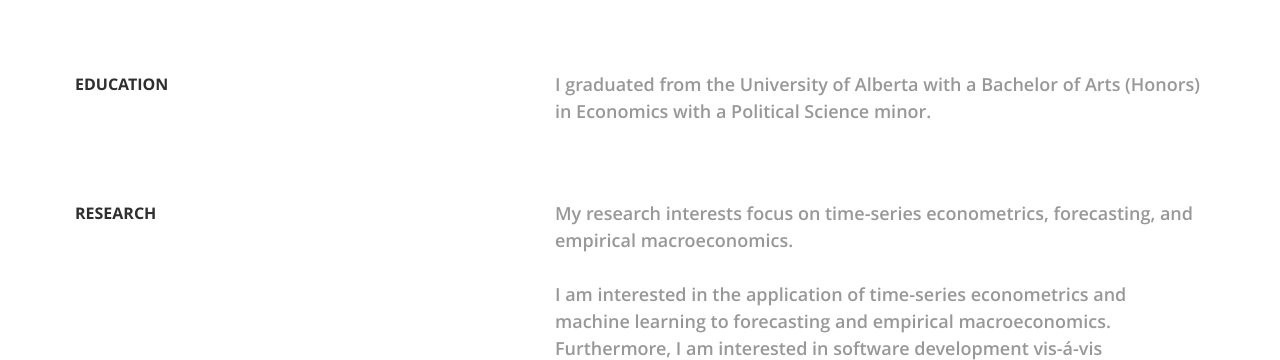
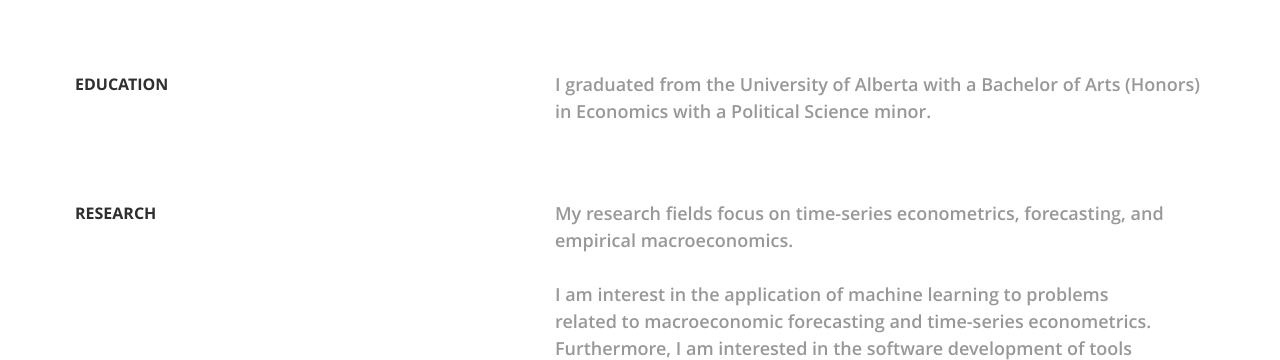
Before and after one commit to lj-valencia/lj-valencia.github.io, a plain HTML site: page about/index.html in a window 1280 px wide. Shown: the part 592-952 px from the top of the page. Drawn offline with Linux system fonts and the light colour scheme; a web font is replaced by a local one.

Commit message:
rebuilding site Thu Nov 24 23:22:12 MST 2022

```diff
--- a/about/index.html
+++ b/about/index.html
@@ -92,9 +92,9 @@
     <div class="padder">
 <div class="categories clearfix bottom-space"><div class="category"><div class="category-label">Education</div><div class="category-content"><p>I graduated from the University of Alberta with a Bachelor of Arts (Honors)</p>
 <p>in Economics with a Political Science minor. </p>
-</div></div><div class="category"><div class="category-label">Research</div><div class="category-content"><p>My research interests focus on time-series econometrics, forecasting, and</p><p> empirical macroeconomics.</p>
+</div></div><div class="category"><div class="category-label">Research</div><div class="category-content"><p>My research fields focus on time-series econometrics, forecasting, and</p><p> empirical macroeconomics.</p>
 </br>
-<p>I am interested in the application of time-series econometrics and</p><p> machine learning to forecasting and empirical macroeconomics. Furthermore, I am interested in software development vis-á-vis</p><p> tools used for macroeconomic analysis.
+<p>I am interest in the application of machine learning to problems</p><p> related to macroeconomic forecasting and time-series econometrics. Furthermore, I am interested in the software development of tools</p><p> relevant to macroeconomic analysis.
 </div></div><div class="category"><div class="category-label">Where I am now</div><div class="category-content"><p>Shortly after completing my studies at the University of Alberta,</p><p> I worked at a regional development agency called <a class="accent-text bold-text" href="https://www.wd-deo.gc.ca/eng/home.asp" target="_blank">Western Economic Diversification (WD/DEO)</a>, now called <a class="accent-text bold-text" href="https://www.canada.ca/en/prairies-economic-development.html" target="_blank">Prairies Economic Development Canada (PrairiesCan)</a>, as a Junior Economist.</p>
 </br>
 <p>After working at WD/PrairiesCan for a year, I joined the <a class="accent-text bold-text" href="https://www.bankofcanada.ca/" target="_blank">Bank of Canada</a> as a Research Assistant before the end of August 2021.</p>
```
